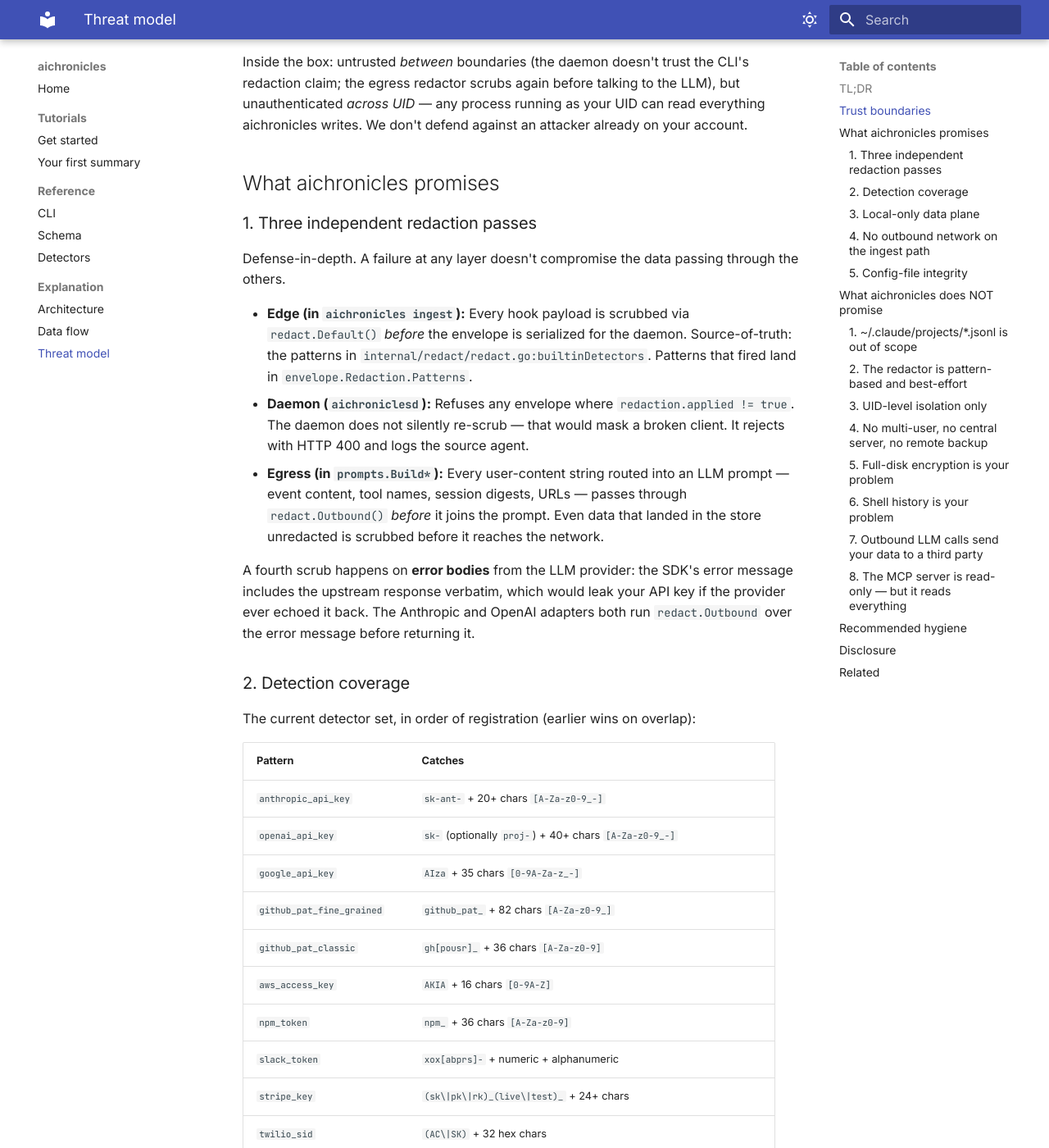
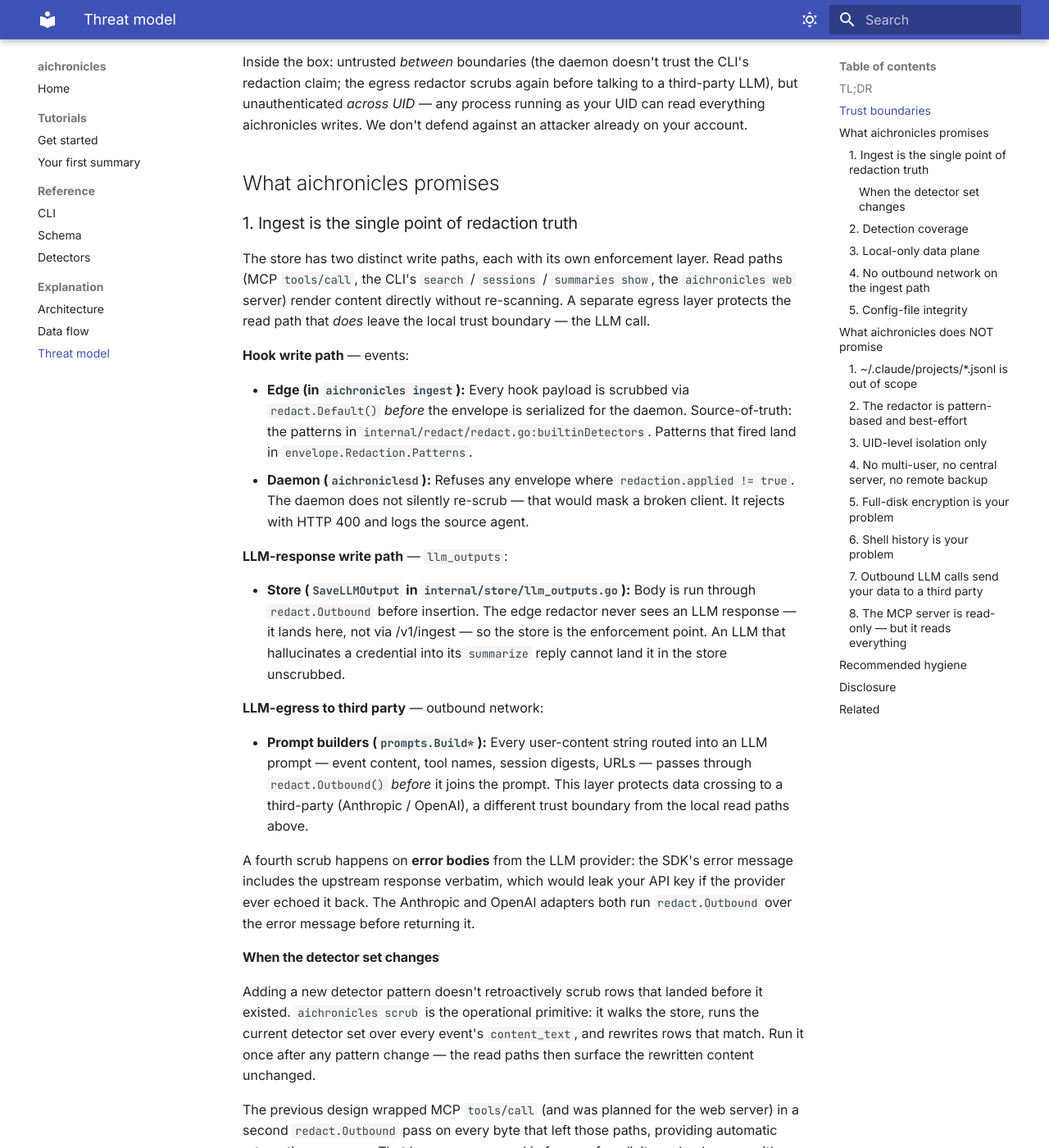
Before and after one commit to toabctl/aichronicles, an MkDocs documentation site: the page built from docs/explanation/threat-model.md, in a window 1280 px wide and 1400 px high, scrolled down 1363 px. Shown: the whole window at 82% size. Built offline with MkDocs 1.6.1 and Material for MkDocs 9.7.7, drawn with Linux system fonts in a browser that asks for light colours; some of the changed text lies outside the part shown.

Commit message:
refactor(mcp): drop egress redaction; enforce at write paths instead
The MCP tools/call dispatcher used to wrap every text block in
redact.Outbound — a defense-in-depth copy of the edge redaction
the ingest path already enforces. Removing it had a hole:
llm_outputs rows are written directly by summarize/reflect/
propose after the LLM responds, so they never pass through
ingest's edge redactor. The egress wrapper had been silently
covering for that asymmetry.

Two coordinated changes:

  1. internal/mcp/tools.go: handleToolsCall now passes ToolResult
     content through verbatim. Read paths (MCP, CLI, web) render
     content as-is — the store is the single source of redacted
     truth.

  2. internal/store/llm_outputs.go: SaveLLMOutput now runs the
     body through redact.Outbound before insertion. This is the
     LLM-output equivalent of IngestEnvelope's
     ErrRedactionRequired: the store layer enforces redaction for
     the write path that doesn't go through the daemon. Anything
     an LLM hallucinates lands here, not via /v1/ingest, so the
     edge redactor never gets a chance to scrub it. The caller's
     LLMOutput struct isn't mutated — only the bytes that go
     into the INSERT.

Tests:

  - TestToolsCall_ScrubsEgressText is replaced by two tests that
    pin the new contract: PassesIngestRedactedContentThrough
    drives a real envelope with a planted secret through the
    full ingest + dispatcher pipeline and asserts the on-wire
    marker came from ingest (not the read path);
    PassesUnredactedContentThrough registers a bypass-the-store
    tool and asserts the secret reaches the wire verbatim, so a
    future "let's add the wrapper back" PR has to delete the
    test on purpose.

  - The integration test that planted a hallucinated key via
    SaveLLMOutput keeps its assertion (no leak), but the
    enforcement boundary moved from "egress wrapper" to
    "SaveLLMOutput body-scrub." Comments updated.

Docs (architecture.md, data-flow.md, threat-model.md): each
mention of the old four-pass / egress-on-MCP model rewritten to
describe the two-write-path posture (hook events: edge + daemon
+ store; LLM outputs: store) plus the LLM-egress layer (a
different trust boundary, intentionally kept). Closes the
egress-redaction TODO entry.

```diff
--- a/docs/explanation/threat-model.md
+++ b/docs/explanation/threat-model.md
@@ -62,17 +62,23 @@ not a supported posture.
 
 Inside the box: untrusted *between* boundaries (the daemon doesn't
 trust the CLI's redaction claim; the egress redactor scrubs again
-before talking to the LLM), but unauthenticated *across UID* — any
-process running as your UID can read everything aichronicles
-writes. We don't defend against an attacker already on your
-account.
+before talking to a third-party LLM), but unauthenticated *across
+UID* — any process running as your UID can read everything
+aichronicles writes. We don't defend against an attacker already
+on your account.
 
 ## What aichronicles promises
 
-### 1. Three independent redaction passes
+### 1. Ingest is the single point of redaction truth
 
-Defense-in-depth. A failure at any layer doesn't compromise the
-data passing through the others.
+The store has two distinct write paths, each with its own
+enforcement layer. Read paths (MCP `tools/call`, the CLI's
+`search` / `sessions` / `summaries show`, the `aichronicles web`
+server) render content directly without re-scanning. A separate
+egress layer protects the read path that *does* leave the local
+trust boundary — the LLM call.
+
+**Hook write path** — events:
 
 - **Edge (in `aichronicles ingest`):** Every hook payload is
   scrubbed via `redact.Default()` *before* the envelope is
@@ -83,17 +89,46 @@ data passing through the others.
   `redaction.applied != true`. The daemon does not silently
   re-scrub — that would mask a broken client. It rejects with
   HTTP 400 and logs the source agent.
-- **Egress (in `prompts.Build*`):** Every user-content string
-  routed into an LLM prompt — event content, tool names, session
-  digests, URLs — passes through `redact.Outbound()` *before* it
-  joins the prompt. Even data that landed in the store unredacted
-  is scrubbed before it reaches the network.
+
+**LLM-response write path** — `llm_outputs`:
+
+- **Store (`SaveLLMOutput` in `internal/store/llm_outputs.go`):**
+  Body is run through `redact.Outbound` before insertion. The
+  edge redactor never sees an LLM response — it lands here, not
+  via /v1/ingest — so the store is the enforcement point. An
+  LLM that hallucinates a credential into its `summarize` reply
+  cannot land it in the store unscrubbed.
+
+**LLM-egress to third party** — outbound network:
+
+- **Prompt builders (`prompts.Build*`):** Every user-content
+  string routed into an LLM prompt — event content, tool names,
+  session digests, URLs — passes through `redact.Outbound()`
+  *before* it joins the prompt. This layer protects data
+  crossing to a third-party (Anthropic / OpenAI), a different
+  trust boundary from the local read paths above.
 
 A fourth scrub happens on **error bodies** from the LLM provider:
 the SDK's error message includes the upstream response verbatim,
 which would leak your API key if the provider ever echoed it back.
 The Anthropic and OpenAI adapters both run `redact.Outbound` over
 the error message before returning it.
+
+#### When the detector set changes
+
+Adding a new detector pattern doesn't retroactively scrub rows
+that landed before it existed. `aichronicles scrub` is the
+operational primitive: it walks the store, runs the current
+detector set over every event's `content_text`, and rewrites rows
+that match. Run it once after any pattern change — the read paths
+then surface the rewritten content unchanged.
+
+The previous design wrapped MCP `tools/call` (and was planned for
+the web server) in a second `redact.Outbound` pass on every byte
+that left those paths, providing automatic retroactive coverage.
+That layer was removed in favour of explicit scrub: cheaper, with
+behaviour the operator can observe rather than a silent fix-up
+applied at every read.
 
 ### 2. Detection coverage
 
@@ -263,9 +298,11 @@ strictly read-only — no `INSERT`, no `DELETE`. But they expose:
 
 The client process that reads from the MCP server has access to
 your entire corpus while it's connected. **If you don't trust the
-client, don't connect it.** All output passes through
-`redact.Outbound` before reaching the client, which means stored
-secrets we missed at ingest still get scrubbed at this boundary.
+client, don't connect it.** Output is rendered verbatim from the
+store; ingest is the single point of redaction truth, and
+`aichronicles scrub` is the operational primitive when the
+detector set changes (see "Ingest is the single point of redaction
+truth" above).
 
 ## Recommended hygiene
 
```
Also changed, not shown: TODO.md (+0 -53 lines), docs/explanation/architecture.md (+27 -18 lines), docs/explanation/data-flow.md (+7 -4 lines), 5 other files.
